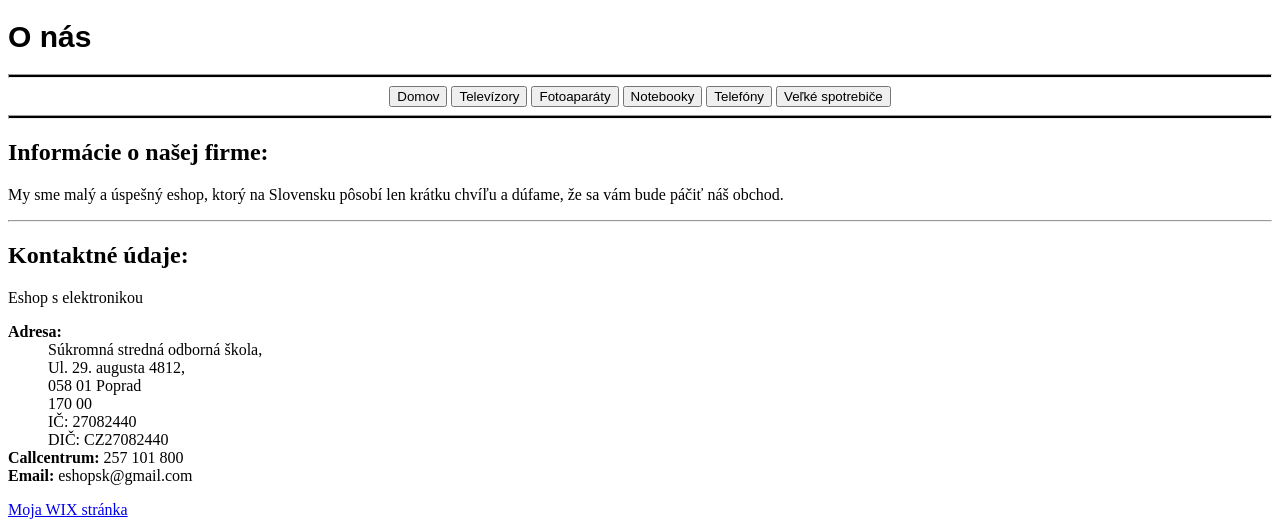
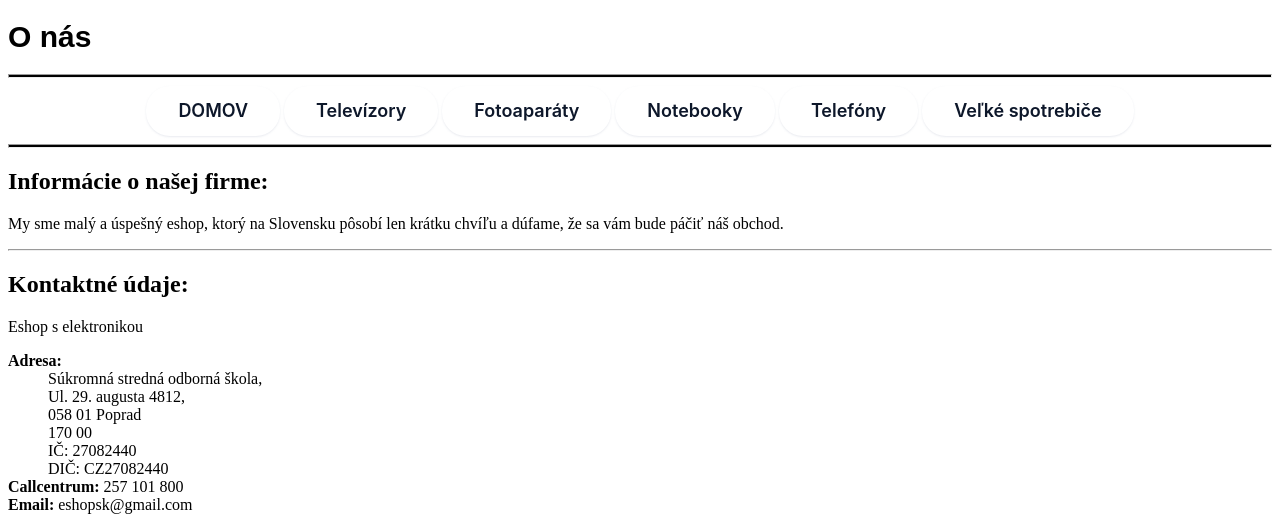
Before and after one commit to RomanRadvanskyi/Eshop-s-elektronikou, a plain HTML site: page onas.html in a window 1280 px wide. Shown: the top 527 px of the page. Drawn offline with Linux system fonts and the light colour scheme.

Commit message:
update 8

```diff
--- a/onas.html
+++ b/onas.html
@@ -5,19 +5,54 @@
     <style>
         body    {background-color:white;}
         h1      {color: black;font-size: 30px;font-family: Arial, Helvetica, sans-serif;}
-    </style>
+/* CSS */
+.button-81 {
+  background-color: #fff;
+  border: 0 solid #e2e8f0;
+  border-radius: 1.5rem;
+  box-sizing: border-box;
+  color: #0d172a;
+  cursor: pointer;
+  display: inline-block;
+  font-family: "Basier circle",-apple-system,system-ui,"Segoe UI",Roboto,"Helvetica Neue",Arial,"Noto Sans",sans-serif,"Apple Color Emoji","Segoe UI Emoji","Segoe UI Symbol","Noto Color Emoji";
+  font-size: 1.1rem;
+  font-weight: 600;
+  line-height: 1;
+  padding: 1rem 1.6rem;
+  text-align: center;
+  text-decoration: none #0d172a solid;
+  text-decoration-thickness: auto;
+  transition: all .1s cubic-bezier(.4, 0, .2, 1);
+  box-shadow: 0px 1px 2px rgba(166, 175, 195, 0.25);
+  user-select: none;
+  -webkit-user-select: none;
+  touch-action: manipulation;
+}
+
+.button-81:hover {
+  background-color: #1e293b;
+  color: #fff;
+}
+
+@media (min-width: 768px) {
+  .button-81 {
+    font-size: 1.125rem;
+    padding: 1rem 2rem;
+  }
+}
+</style>
 </head>
 
 <body>
     <h1>O nás</h1>
     <hr style="height:2px;color: black;background-color: black;">
     <center>
-    <a href="index.html"><button>Domov</button></a>
-    <a href="televizory.html"><button>Televízory</button></a>
-    <a href="fotoaparaty.html"><button>Fotoaparáty</button></a>
-    <a href="notebooky.html"><button>Notebooky</button></a>
-    <a href="telefony.html"><button>Telefóny</button></a>
-    <a href="velkespotrebice.html"><button>Veľké spotrebiče</button></a>
+        <a href="index.html"><button class="button-81" role="button">DOMOV</button></a>
+        <a href="televizory.html"><button class="button-81" role="button">Televízory</button></a>
+        <a href="fotoaparaty.html"><button class="button-81" role="button">Fotoaparáty</button></a>
+        <a href="notebooky.html"><button class="button-81" role="button">Notebooky</button></a>
+        <a href="telefony.html"><button class="button-81" role="button">Telefóny</button></a>
+        <a href="velkespotrebice.html"><button class="button-81" role="button">Veľké spotrebiče</button></a>
     </center>
     <hr style="height:2px;color: black;background-color: black;">
     <h2>Informácie o našej firme:</h2>
```
Also changed, not shown: fotoaparaty.html (+1 -1 lines), index.html (+2 -1 lines), notebooky.html (+2 -1 lines), telefony.html (+2 -1 lines), televizory.html (+2 -1 lines).
